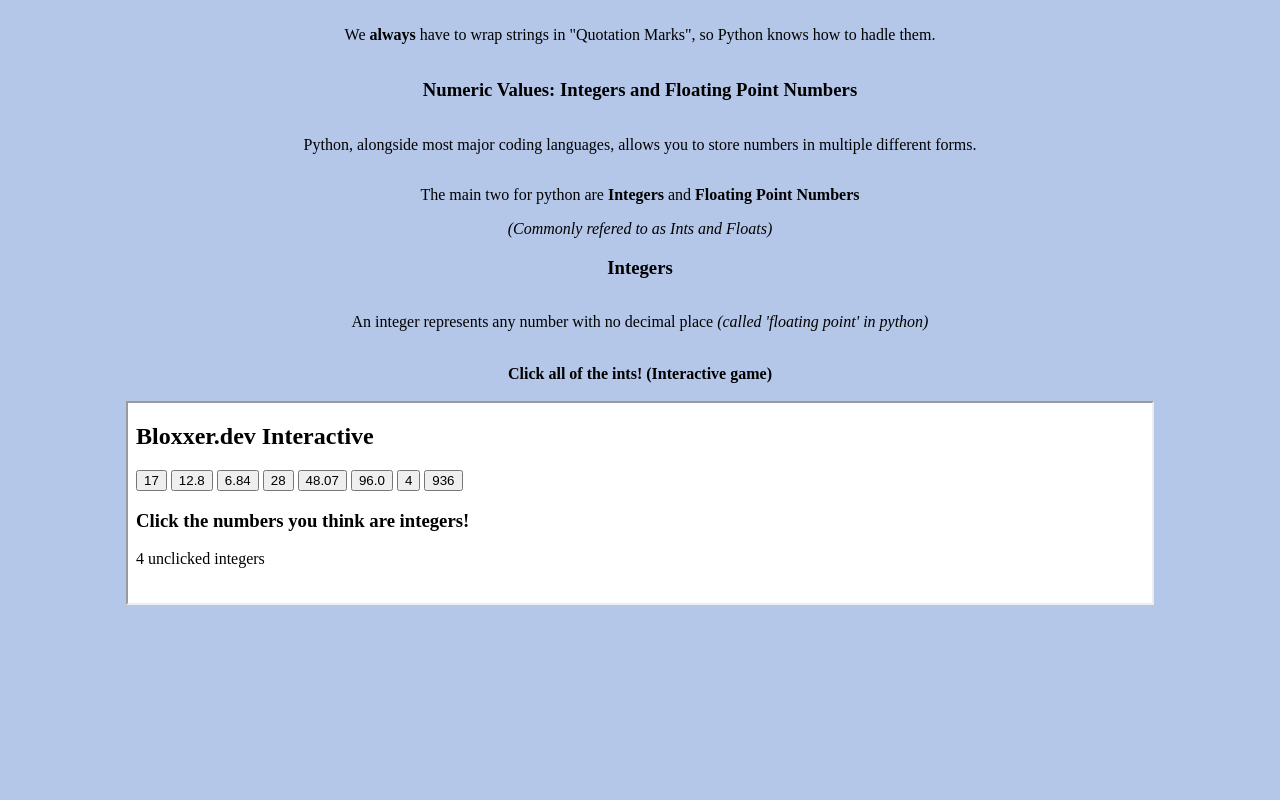
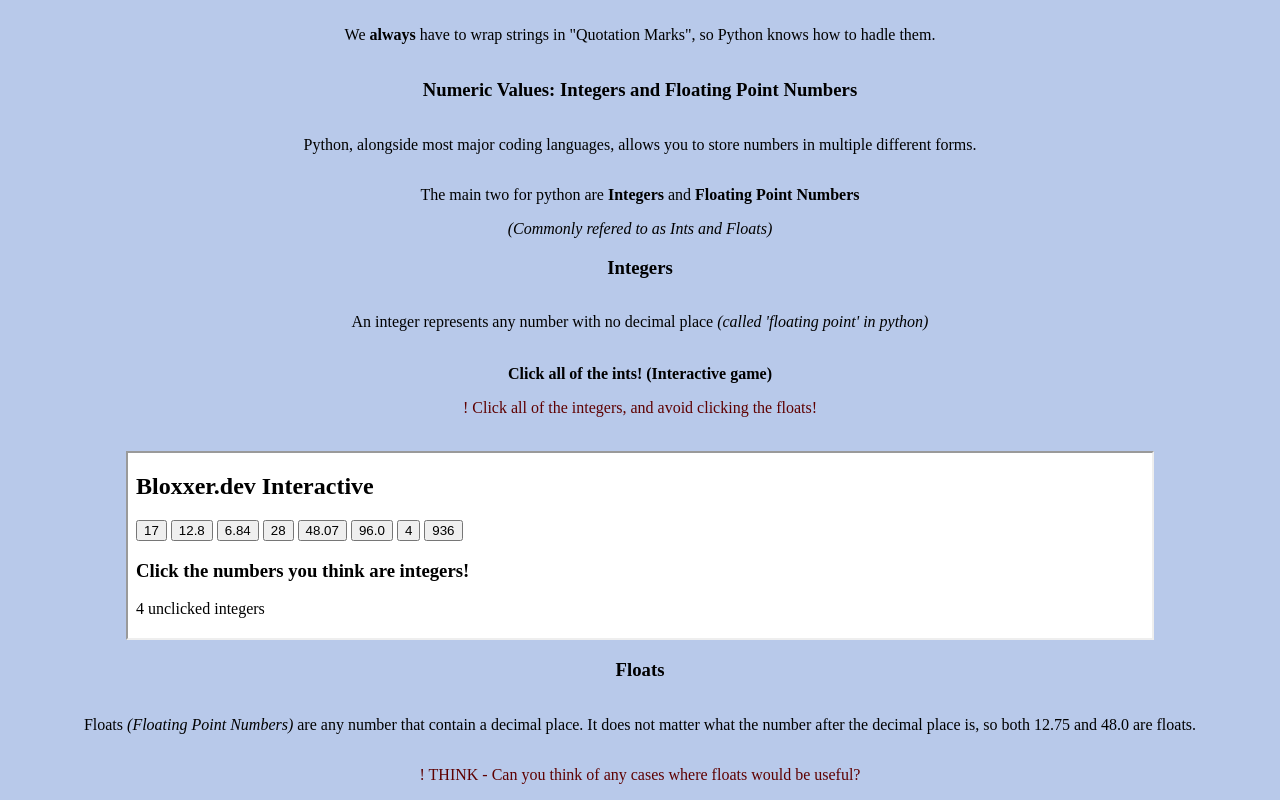
Before and after one commit to Bloxxer126g/learn.bloxxer.dev, a plain HTML site: page lang/py/index.html in a window 1280 px wide. Shown: the part 2673-3473 px from the top of the page. Before the commit the page ends 3278 px from the top, so only its background shows below. Drawn offline with Linux system fonts and the light colour scheme; files whose address does not match are found by name; a web font is replaced by a local one.

Commit message:
Add WIP label to Py

```diff
--- a/lang/py/index.html
+++ b/lang/py/index.html
@@ -73,8 +73,14 @@
         <p>An integer represents any number with no decimal place <i>(called 'floating point' in python)</i></p>
         <br>
         <b>Click all of the ints! (Interactive game)</b>
+                <p style="color: rgb(94, 0, 0);"> ! Click all of the integers, and avoid clicking the floats!</p>
         <br>
-        <iframe src="/Interactive.NOW/ClickInts" id="InteractiveElement" style="width: 80%; height: 200px; background-color: white;"></iframe>
+        <iframe src="/Interactive.NOW/ClickInts" id="InteractiveElement" style="width: 80%; height: 185px; background-color: white;"></iframe>
+
+        <h3>Floats</h3>
+        <p>Floats <i>(Floating Point Numbers)</i> are any number that contain a decimal place. It does not matter what
+        the number after the decimal place is, so both 12.75 and 48.0 are floats.</p>
+        <p style="color: rgb(94, 0, 0);"> ! THINK - Can you think of any cases where floats would be useful?</p>
 
     </div>
 </body>
```
Also changed, not shown: index.html (+1 -1 lines).
